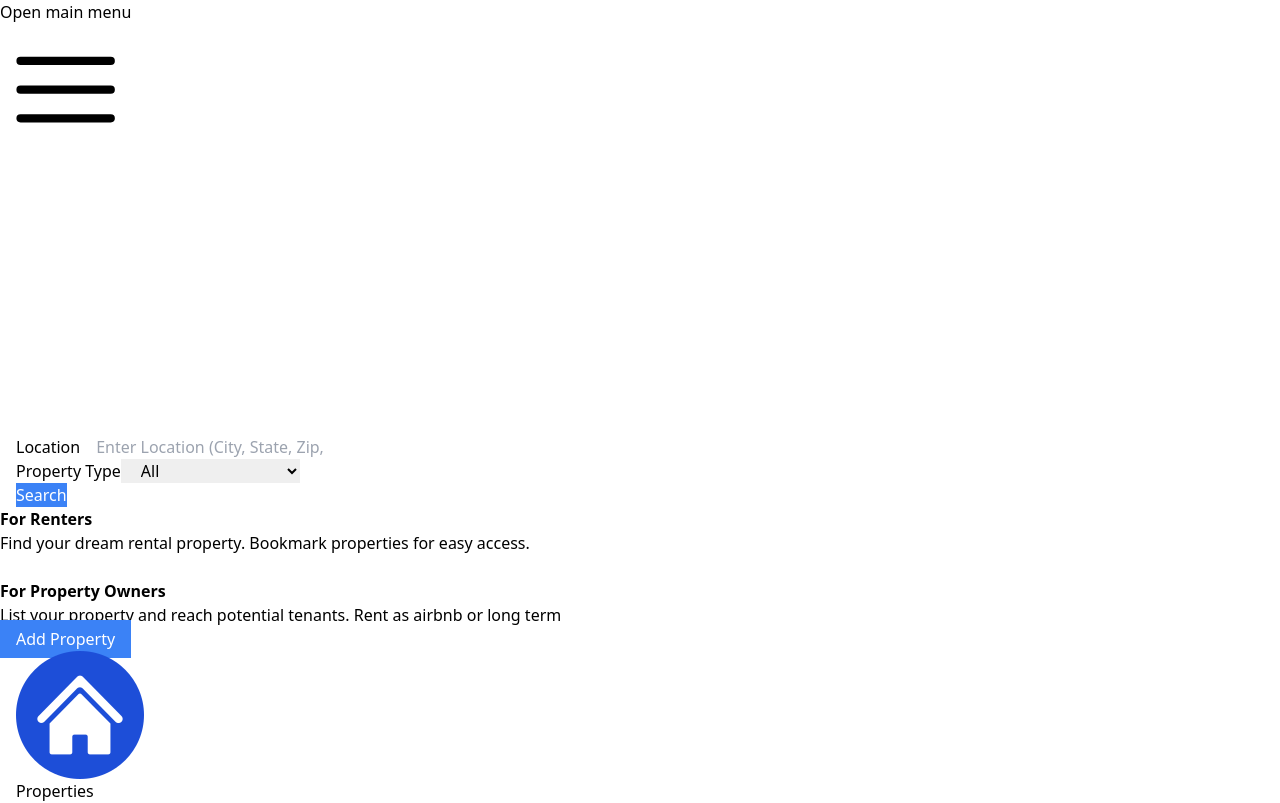
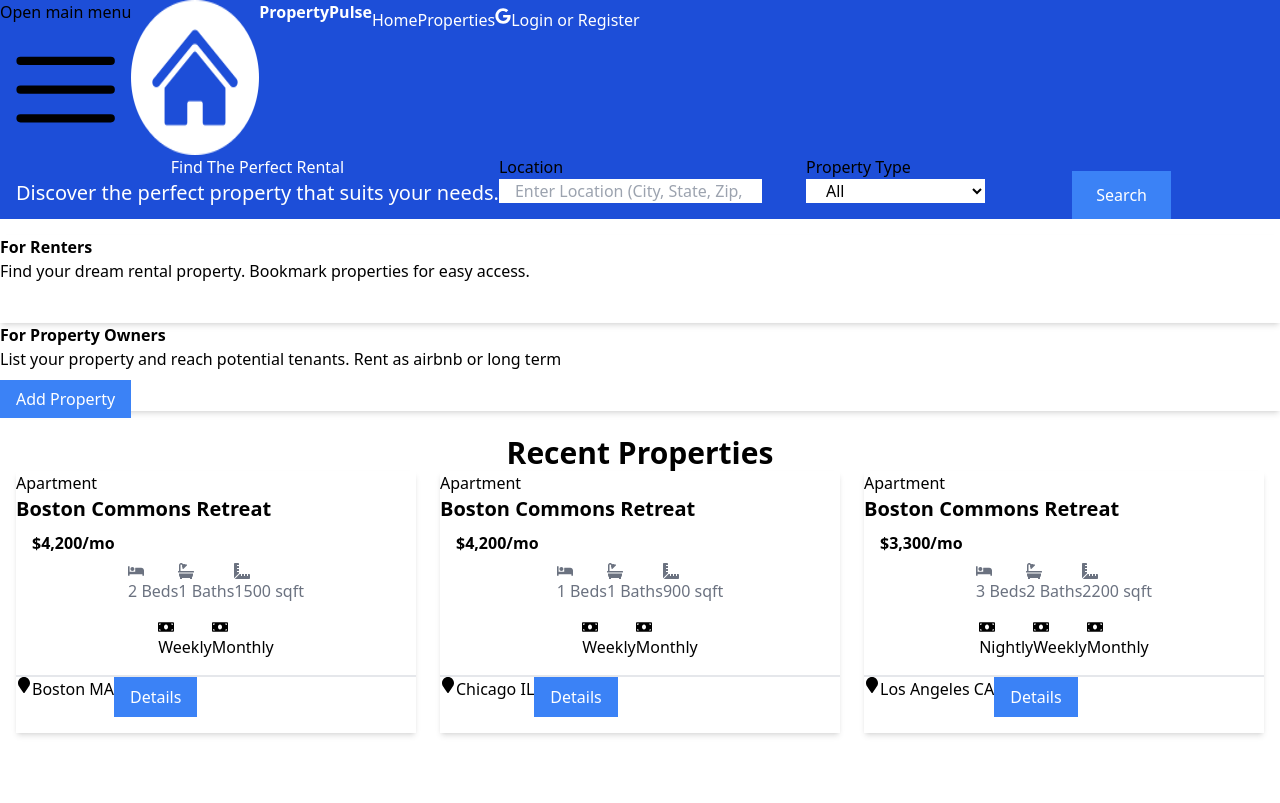
Before and after one commit to wizba/property-30, a Next.js app: page / in a window 1280 px wide. Shown: the top 803 px of the page. Built offline with nearby package versions, Linux system fonts and the light colour scheme.

Commit message:
Final ui touch ups

```diff
--- /dev/null
+++ b/Components/HomeProperties.jsx
@@ -0,0 +1,41 @@
+import React from "react";
+import properties from "@/properties.json";
+import PropertyCard from "./PropertyCard";
+import Link from "next/link";
+
+const HomeProperties = () => {
+  const recentProperties = properties
+    .sort(() => Math.random() - Math.random())
+    .slice(0, 3);
+
+  return (
+    <>
+      <section className="px-4 py-6">
+        <div className="container-xl lg:container m-auto">
+          <h2 className="text-3xl font-bold text-blue-500 mb-6 text-center">
+            Recent Properties
+          </h2>
+          <div className="grid grid-cols-1 md:grid-cols-3 gap-6">
+            {recentProperties === 0 ? (
+              <p>No properties found</p>
+            ) : (
+              recentProperties.map((property) => (
+                <PropertyCard key={property._id} property={property} />
+              ))
+            )}
+          </div>
+        </div>
+      </section>
+      <section className="m-auto max-w-lg my-10 px-6">
+        <Link
+          href="/properties"
+          class="block bg-black text-white text-center py-4 px-6 rounded-xl hover:bg-gray-700"
+        >
+          View All Properties
+        </Link>
+      </section>
+    </>
+  );
+};
+
+export default HomeProperties;
--- a/Components/PropertyCard.jsx
+++ b/Components/PropertyCard.jsx
@@ -1,9 +1,21 @@
 import React from "react";
 import Image from "next/image";
 import Link from "next/link";
+import { FaBed, FaBath, FaRulerCombined, FaMoneyBill, FaMapMarker } from 'react-icons/fa'
 
-
-const PropertyCard = ({property}) => {
+const PropertyCard = ({ property }) => {
+  const getRateDisplay = () => {
+    const { rates } = property;
+    if (rates.monthly) {
+      return `${rates.monthly.toLocaleString()}/mo`;
+    } else if (rates.weekly) {
+      return `${rates.weekly.toLocaleString()}/wk`;
+    } else if (rates.per_night) {
+      return `${rates.per_night.toLocaleString()}/night`;
+    } else {
+      return "N/A";
+    }
+  };
   return (
     <div className="rounded-xl shadow-md relative">
       <Image
@@ -20,46 +32,58 @@
           <h3 className="text-xl font-bold">Boston Commons Retreat</h3>
         </div>
         <h3 className="absolute top-[10px] right-[10px] bg-white px-4 py-2 rounded-lg text-blue-500 font-bold text-right md:text-center lg:text-right">
-          $4,200/mo
+          ${getRateDisplay()}
         </h3>
 
         <div className="flex justify-center gap-4 text-gray-500 mb-4">
           <p>
-            <i className="fa-solid fa-bed"></i> 3
+            <FaBed className="inline mr-2"/> {property.beds}{" "}
             <span className="md:hidden lg:inline">Beds</span>
           </p>
           <p>
-            <i className="fa-solid fa-bath"></i> 2
+          <FaBath className="inline mr-2"/>  {property.baths}{" "}
             <span className="md:hidden lg:inline">Baths</span>
           </p>
           <p>
-            <i className="fa-solid fa-ruler-combined"></i>
-            1,500 <span className="md:hidden lg:inline">sqft</span>
+            <FaRulerCombined className="inline mr-2"/>
+            {property.square_feet}{" "}
+            <span className="md:hidden lg:inline">sqft</span>
           </p>
         </div>
 
         <div className="flex justify-center gap-4 text-green-900 text-sm mb-4">
-          <p>
-            <i className="fa-solid fa-money-bill"></i> Weekly
-          </p>
-          <p>
-            <i className="fa-solid fa-money-bill"></i> Monthly
-          </p>
+          {property.rates.nightly && (
+            <p>
+               <FaMoneyBill className="inline mr-2"/>  Nightly
+            </p>
+          )}
+
+          {property.rates.weekly && (
+            <p>
+              <FaMoneyBill className="inline mr-2"/> Weekly
+            </p>
+          )}
+
+          {property.rates.monthly && (
+            <p>
+              <FaMoneyBill className="inline mr-2"/> Monthly
+            </p>
+          )}
         </div>
 
         <div className="border border-gray-100 mb-5"></div>
 
         <div className="flex flex-col lg:flex-row justify-between mb-4">
           <div className="flex align-middle gap-2 mb-4 lg:mb-0">
-            <i className="fa-solid fa-location-dot text-lg text-orange-700"></i>
-            <span className="text-orange-700"> Boston MA </span>
+          <FaMapMarker className="text-orange-700 mt-1"/>
+            <span className="text-orange-700"> {property.location.city} {property.location.state} </span>
           </div>
-          <a
-            href="property.html"
+          <Link
+            href={`/properties/${property._id}`}
             className="h-[36px] bg-blue-500 hover:bg-blue-600 text-white px-4 py-2 rounded-lg text-center text-sm"
           >
             Details
-          </a>
+          </Link>
         </div>
       </div>
     </div>
--- /dev/null
+++ b/app/loading.jsx
@@ -0,0 +1,20 @@
+'use client';
+import React from "react";
+import ClipLoader from "react-spinners/ClipLoader";
+const  override ={
+    display:'block',
+    margin:'100px auto',
+}
+const LoadingPage = ({ loading }) => {
+  return (
+    <ClipLoader
+    color='#3b82f6'
+    loading={loading}
+    cssOverride={override}
+    size={150}
+    aria-label="Loading Spinner"
+  />
+  );
+};
+
+export default LoadingPage;
--- /dev/null
+++ b/app/not-found.jsx
@@ -0,0 +1,31 @@
+import React from "react";
+import Link from "next/link";
+import {FaExclamationTriangle} from 'react-icons/fa';
+const NotFound = () => {
+  return (
+    <section className="bg-blue-50 min-h-screen flex-grow">
+    <div className="container m-auto max-w-2xl py-24">
+      <div
+        className="bg-white px-6 py-24 mb-4 shadow-md rounded-md border m-4 md:m-0"
+      >
+        <div className="flex justify-center">
+          <FaExclamationTriangle className="text-yellow-500 text-8xl"/>
+        </div>
+        <div className="text-center">
+          <h1 className="text-3xl font-bold mt-4 mb-2">Page Not Found</h1>
+          <p className="text-gray-500 text-xl mb-10">
+            The page you are looking for does not exist.
+          </p>
+          <Link
+            href="/"
+            className="bg-blue-700 hover:bg-blue-800 text-white font-bold py-4 px-6 rounded"
+            >Go Home</Link>
+        </div>
+      </div>
+    </div>
+    <div className="flex-grow"></div>
+  </section>
+  )
+};
+
+export default NotFound
--- a/app/page.jsx
+++ b/app/page.jsx
@@ -2,12 +2,14 @@
 import Link from "next/link";
 import Hero from "@/Components/Hero";
 import InfoBoxes from "@/Components/InfoBoxes";
+import HomeProperties from "@/Components/HomeProperties";
 
 const HomePage = () => {
 
   return <>
     <Hero />
     <InfoBoxes/>
+    <HomeProperties/>
   </>;
 };
 
--- a/app/properties/page.jsx
+++ b/app/properties/page.jsx
@@ -4,12 +4,12 @@
 
 const PropertiesPage = () => {
   return (
-    <section class="px-4 py-6">
-      <div class="container-xl lg:container m-auto px-4 py-6">
+    <section className="px-4 py-6">
+      <div className="container-xl lg:container m-auto px-4 py-6">
         {properties.length === 0 ? (
           <p>No properties found</p>
         ) : (
-          <div class="grid grid-cols-1 md:grid-cols-3 gap-6">
+          <div className="grid grid-cols-1 md:grid-cols-3 gap-6">
             {properties.map((property) => (
               <PropertyCard key={property.id}  property={property} />
             ))}
--- a/package.json
+++ b/package.json
@@ -9,9 +9,11 @@
     "lint": "next lint"
   },
   "dependencies": {
+    "next": "14.2.3",
     "react": "^18",
     "react-dom": "^18",
-    "next": "14.2.3"
+    "react-icons": "^5.1.0",
+    "react-spinners": "^0.13.8"
   },
   "devDependencies": {
     "postcss": "^8",
```
Also changed, not shown: app/layout.jsx (+9 -10 lines), 1 other file (tests, documents, lock files or other folders).
